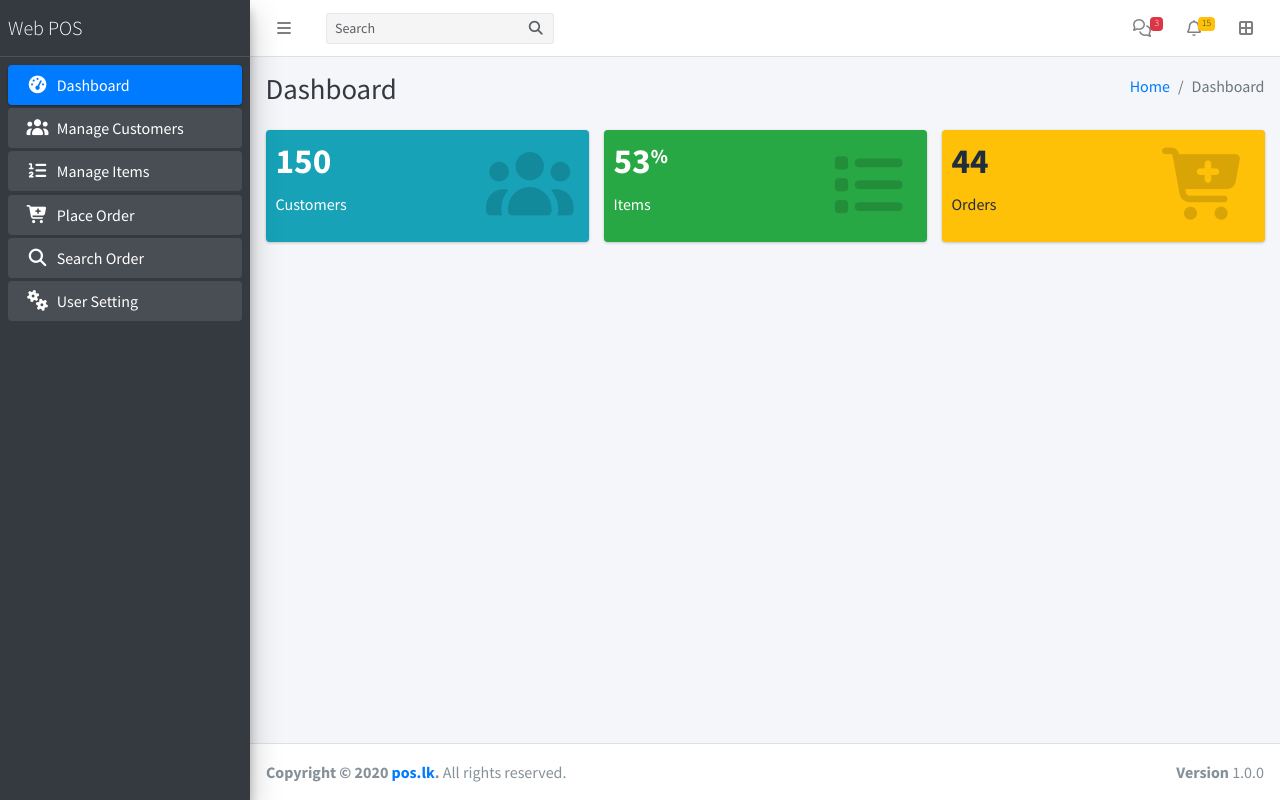
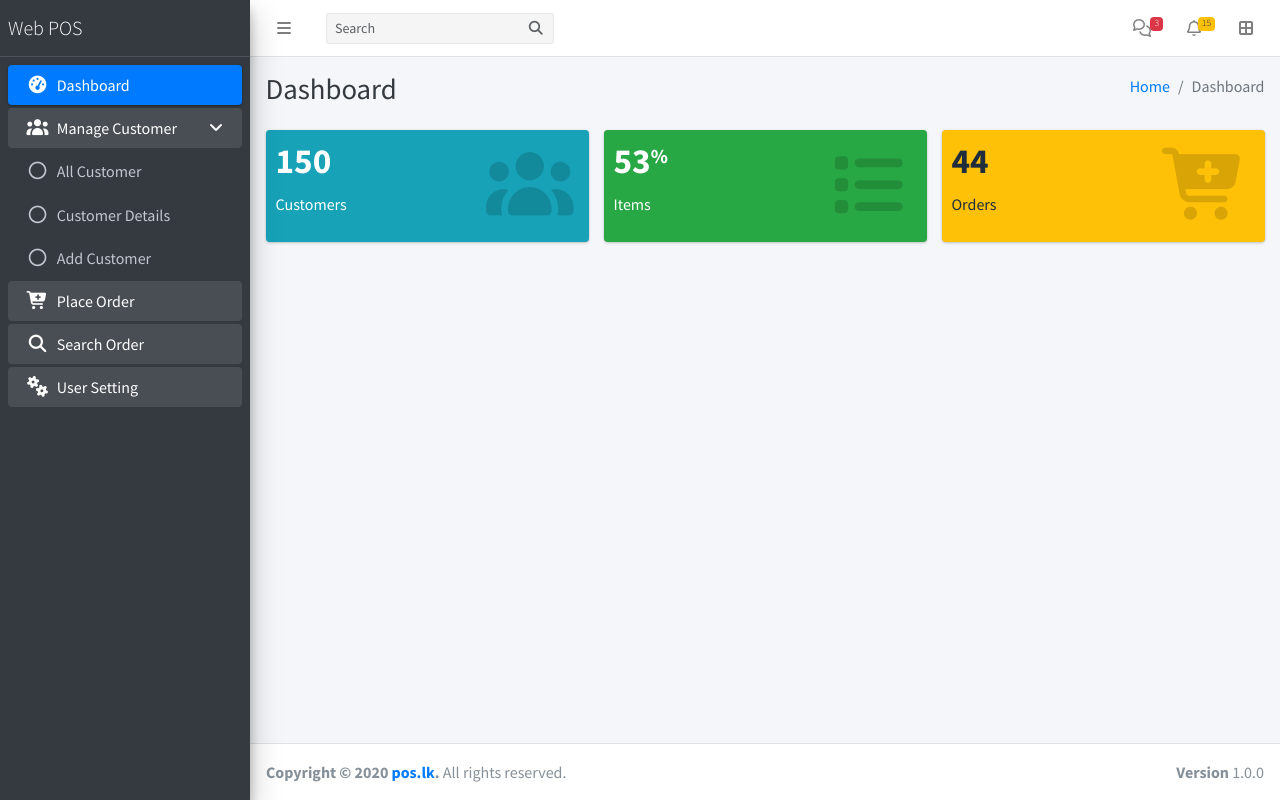
Before and after one commit to tharanga-Dep6-playground/admin-lte-single-page-application, a website: page index.html in a window 1280 px wide. Drawn offline with nearby package versions, Linux system fonts and the light colour scheme.

Commit message:
add customer sub menu

```diff
--- a/index.html
+++ b/index.html
@@ -151,7 +151,7 @@
           <!-- Add icons to the links using the .nav-icon class
                with font-awesome or any other icon font library -->
           <li class="nav-item has-treeview menu-open">
-            <a href="#" class="nav-link active">
+            <a href="index.html" class="nav-link active">
               <i class="nav-icon fas fa-tachometer-alt"></i>
               <p>
                 Dashboard
@@ -162,17 +162,30 @@
             <a href="#" class="nav-link">
               <i class="nav-icon fas fa-users"></i>
               <p>
-                Manage Customers
+                Manage Customer
+                <i class="right fas fa-angle-left"></i>
               </p>
             </a>
-          </li>
-          <li class="nav-item has-treeview menu-open">
-            <a href="#" class="nav-link">
-              <i class="nav-icon fas fa-list-ol"></i>
-              <p>
-                Manage Items
-              </p>
-            </a>
+            <ul class="nav nav-treeview">
+              <li class="nav-item">
+                <a href="" class="nav-link">
+                  <i class="far fa-circle nav-icon"></i>
+                  <p>All Customer</p>
+                </a>
+              </li>
+              <li class="nav-item">
+                <a href="" class="nav-link">
+                  <i class="far fa-circle nav-icon"></i>
+                  <p>Customer Details</p>
+                </a>
+              </li>
+              <li class="nav-item">
+                <a href="" class="nav-link">
+                  <i class="far fa-circle nav-icon"></i>
+                  <p>Add Customer</p>
+                </a>
+              </li>
+            </ul>
           </li>
           <li class="nav-item has-treeview menu-open">
             <a href="#" class="nav-link">
```
Also changed, not shown: user.html (+23 -2 lines).
